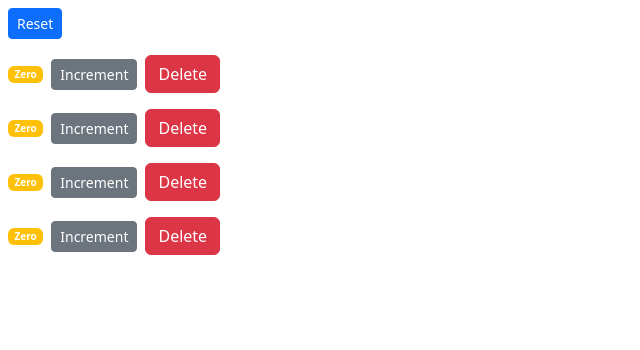
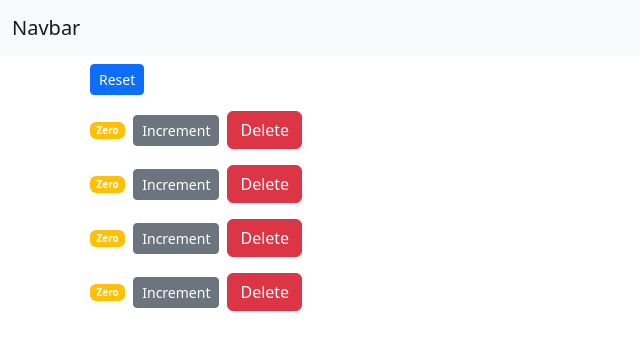
Before and after one commit to zalogarciam/counter-app, a React (Create React App) app in the folder counter-app/: page / in a window 1280 px wide. Shown: the top 350 px of the page, without its empty margins (0-640 px from the left). Built offline with nearby package versions, Linux system fonts and the light colour scheme.

Commit message:
Adding navbar

```diff
--- a/counter-app/src/App.js
+++ b/counter-app/src/App.js
@@ -1,24 +1,17 @@
 import logo from './logo.svg';
 import './App.css';
+import NavBar from './components/navbar';
+import Counters from './components/counters';
+import { Fragment } from 'react';
 
 function App() {
   return (
-    <div className="App">
-      <header className="App-header">
-        <img src={logo} className="App-logo" alt="logo" />
-        <p>
-          Edit <code>src/App.js</code> and save to reload.
-        </p>
-        <a
-          className="App-link"
-          href="https://reactjs.org"
-          target="_blank"
-          rel="noopener noreferrer"
-        >
-          Learn React
-        </a>
-      </header>
-    </div>
+    <Fragment>
+      <NavBar></NavBar>
+      <main className='container'>
+        <Counters></Counters>
+      </main>
+    </Fragment>
   );
 }
 
--- /dev/null
+++ b/counter-app/src/components/navbar.jsx
@@ -0,0 +1,17 @@
+import React, { Component } from "react";
+
+class NavBar extends Component {
+  render() {
+    return (
+      <nav className="navbar bg-light">
+        <div className="container-fluid">
+          <a className="navbar-brand" href="#">
+            Navbar
+          </a>
+        </div>
+      </nav>
+    );
+  }
+}
+
+export default NavBar;
--- a/counter-app/src/index.js
+++ b/counter-app/src/index.js
@@ -3,12 +3,12 @@ import ReactDOM from 'react-dom/client';
 import './index.css';
 import reportWebVitals from './reportWebVitals';
 import 'bootstrap/dist/css/bootstrap.css'
-import Counters from './components/counters';
+import App from './App';
 
 const root = ReactDOM.createRoot(document.getElementById('root'));
 root.render(
   <React.StrictMode>
-    <Counters />
+    <App />
   </React.StrictMode>
 );
 
```
